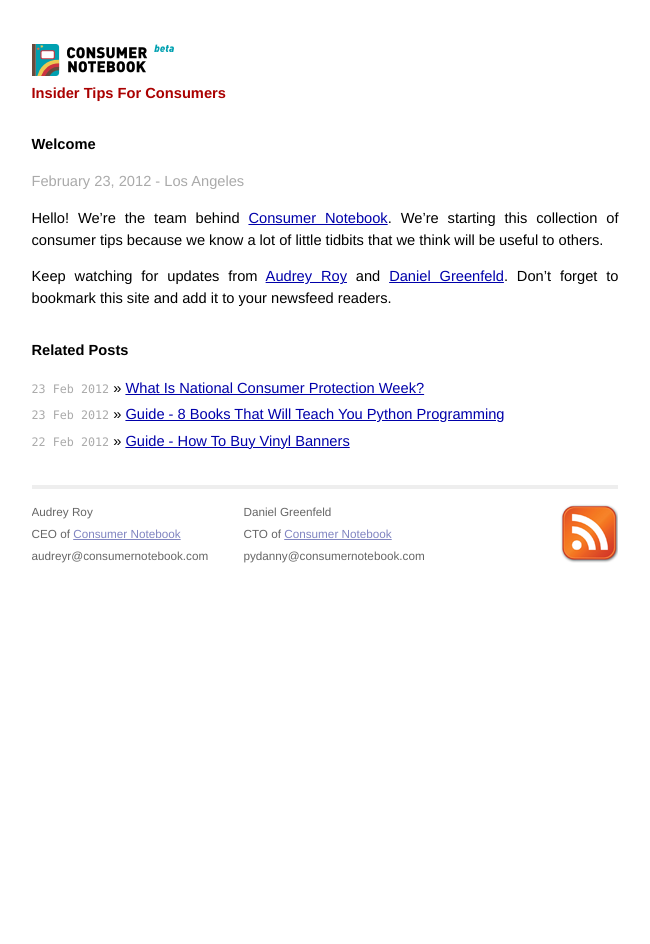
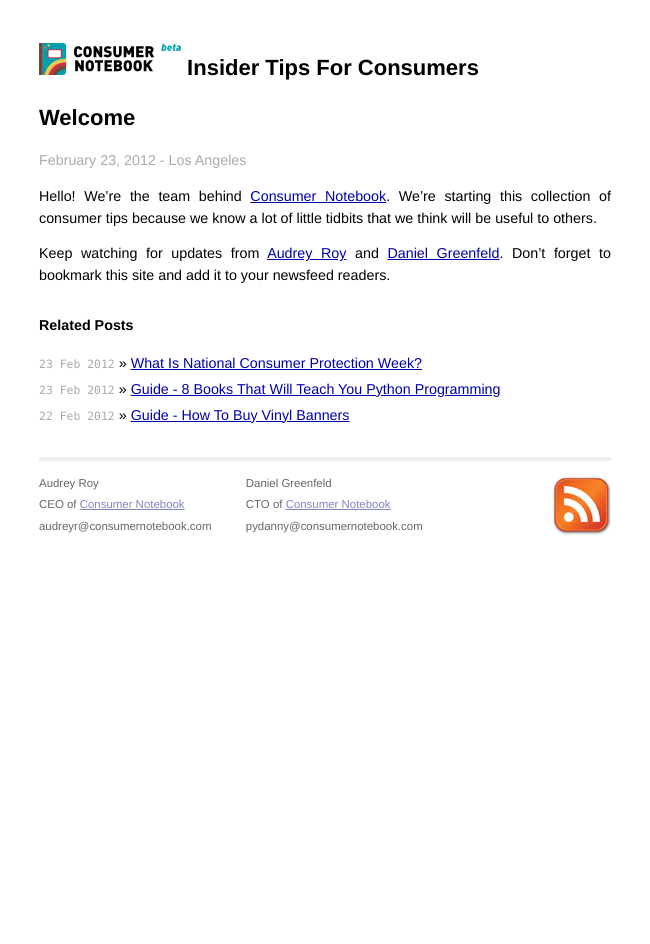
Before and after one commit to consumerio/consumerio.github.com, a Jekyll site: the page built from _posts/2012-02-21-welcome.md, in a window 1280 px wide. Shown: the whole page, without its empty margins (315-965 px from the left). Built offline with Jekyll 4.4.1, drawn with Linux system fonts in a browser that asks for light colours; Markdown is read by kramdown in place of the engine named in the settings.

Commit message:
Minifying and customizing style.

```diff
--- a/_layouts/default.html
+++ b/_layouts/default.html
@@ -27,8 +27,10 @@
 <div class="site">
   <div class="title">
     <a href="/">
-        <img src="/images/insider-tips-for-consumers-logo.png" />
-        <h1>Insider Tips For Consumers</h1>
+        <h1>
+            <img src="/images/insider-tips-for-consumers-logo.png" />
+            Insider Tips For Consumers
+        </h1>
     </a>
   </div>
 
--- a/css/screen.css
+++ b/css/screen.css
@@ -6,192 +6,60 @@
 
 /* Global Reset */
 
-* {
-  margin: 0;
-  padding: 0;
-}
+*{margin:0;padding:0;}
+html,body{height:100%;}
+body{background-color:white;font:13px 'Helvetica Neue', Helvetica, arial, clean, sans-serif;*font-size: small;text-align: center;}
 
-html, body {
-  height: 100%;
-}
+h1{font-size:22px;}
+h2,h3,h4,h5,h6{font-size:100%;}
+h1 {margin-bottom:1em;}
 
-body {
-  background-color: white;
-  font: 13.34px helvetica, arial, clean, sans-serif;
-  *font-size: small;
-  text-align: center;
-}
+p{margin:1em 0;}
 
-h1, h2, h3, h4, h5, h6 {
-  font-size: 100%;
-}
+a{color:#00a;}
 
-h1 {
-  margin-bottom: 1em;
-}
+a:hover{color:black;}
+a:visited{color:#a0a;}
 
-p {
-  margin: 1em 0;
-}
+table{font-size:inherit;font:100%;}
 
-a {
-  color: #00a;
-}
-
-a:hover {
-  color: black;
-}
-
-a:visited {
-  color: #a0a;
-}
-
-table {
-  font-size: inherit;
-  font: 100%;
-}
-
-/*****************************************************************************/
-/*
 /* Home
-/*
 /*****************************************************************************/
 
-ul.posts {
-  list-style-type: none;
-  margin-bottom: 2em;
-}
+ul.posts{list-style-type:none;margin-bottom:2em;}
+ul.posts li{line-height: 1.75em;}
+ul.posts span{color:#aaa;font-family:Monaco, "Courier New", monospace;font-size:80%;}
 
-  ul.posts li {
-    line-height: 1.75em;
-  }
-
-  ul.posts span {
-    color: #aaa;
-    font-family: Monaco, "Courier New", monospace;
-    font-size: 80%;
-  }
-
-/*****************************************************************************/
-/*
 /* Site
-/*
 /*****************************************************************************/
 
-.site {
-  font-size: 110%;
-  text-align: justify;
-  width: 40em;
-  margin: 3em auto 2em auto;
-  line-height: 1.5em;
-}
+.site{font-size:110%;text-align:justify;width:40em;margin:3em auto 2em auto;line-height: 1.5em;}
+.title{color: #a00;font-weight: bold;margin-bottom:2em;}
+.site .title a{color:black;text-decoration:none;}
+.site .title a:hover{color:black;}
+.site .title a.extra{color:#aaa;text-decoration:none;margin-left:1em;}
+.site .title a.extra:hover{color:black;}
+.site .meta{color:#aaa;}
+.site .footer{font-size:80%;color:#666;border-top:4px solid #eee;margin-top:2em;overflow:hidden;}
+.site .footer .contact{float:left;margin-right:3em;}
+.site .footer .contact a{color:#8085C1;}
+.site .footer .rss{margin-top:1.1em;margin-right:-.2em;float:right;}
+.site .footer .rss img{border: 0;}
 
-.title {
-  color: #a00;
-  font-weight: bold;
-  margin-bottom: 2em;
-}
-
-  .site .title a {
-    color: #a00;
-    text-decoration: none;
-  }
-
-  .site .title a:hover {
-    color: black;
-  }
-
-  .site .title a.extra {
-    color: #aaa;
-    text-decoration: none;
-    margin-left: 1em;
-  }
-
-  .site .title a.extra:hover {
-    color: black;
-  }
-
-  .site .meta {
-    color: #aaa;
-  }
-
-  .site .footer {
-    font-size: 80%;
-    color: #666;
-    border-top: 4px solid #eee;
-    margin-top: 2em;
-    overflow: hidden;
-  }
-
-    .site .footer .contact {
-      float: left;
-      margin-right: 3em;
-    }
-
-      .site .footer .contact a {
-        color: #8085C1;
-      }
-
-    .site .footer .rss {
-      margin-top: 1.1em;
-      margin-right: -.2em;
-      float: right;
-    }
-
-      .site .footer .rss img {
-        border: 0;
-      }
-
-/*****************************************************************************/
-/*
 /* Posts
-/*
 /*****************************************************************************/
 
-#post {
+#post {}
 
-}
+/* standard */
+#post pre{border:1px solid #ddd;background-color:#eef;padding:0 .4em;}
+#post ul,#post ol{margin-left:1.35em;}
+#post code{border:1px solid #ddd;background-color:#eef;font-size:85%;padding:0 .2em;}
+#post pre code {border: none;}
 
-  /* standard */
+/* terminal */
+#post pre.terminal{border:1px solid black;background-color:#333;color:white;}
+#post pre.terminal code{background-color: #333;}
 
-  #post pre {
-    border: 1px solid #ddd;
-    background-color: #eef;
-    padding: 0 .4em;
-  }
-
-  #post ul,
-  #post ol {
-    margin-left: 1.35em;
-  }
-
-  #post code {
-    border: 1px solid #ddd;
-    background-color: #eef;
-    font-size: 85%;
-    padding: 0 .2em;
-  }
-
-    #post pre code {
-      border: none;
-    }
-
-  /* terminal */
-
-  #post pre.terminal {
-    border: 1px solid black;
-    background-color: #333;
-    color: white;
-  }
-
-  #post pre.terminal code {
-    background-color: #333;
-  }
-
-#related {
-  margin-top: 2em;
-}
-
-  #related h2 {
-    margin-bottom: 1em;
-  }
+#related{margin-top:2em;}
+#related h2{margin-bottom: 1em;}
```
Also changed, not shown: index.md (added, +13 -0 lines).
